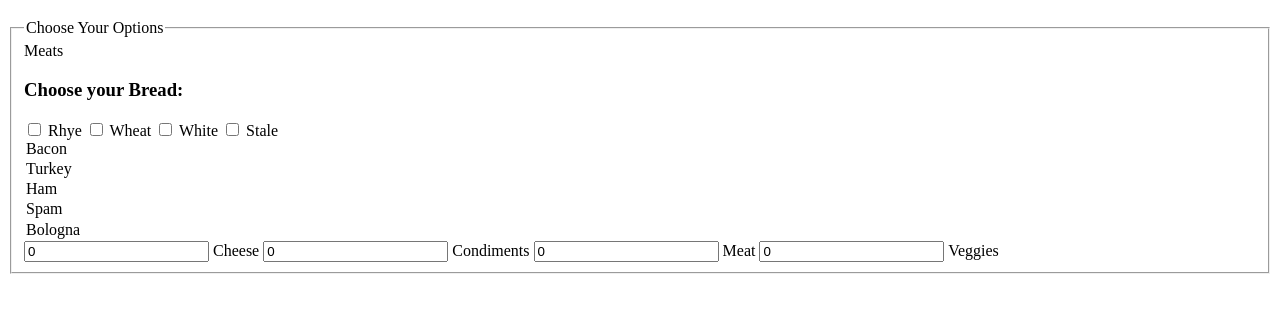
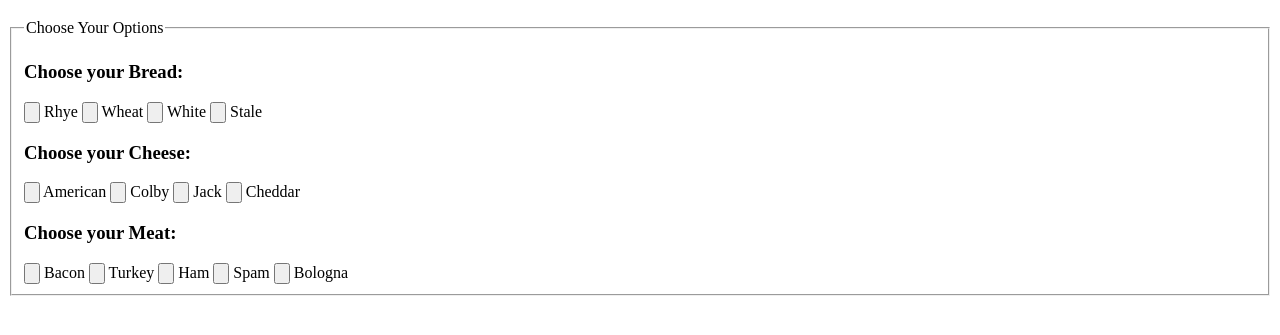
Before and after one commit to iamericanartist/mj-jquery-sandwich-maker, a plain HTML site: page index.html in a window 1280 px wide. Shown: the part 61-396 px from the top of the page. Drawn offline with Linux system fonts and the light colour scheme.

Commit message:
pushing up progress

```diff
--- a/index.html
+++ b/index.html
@@ -11,28 +11,27 @@
 
 	<fieldset>
 		<legend>Choose Your Options</legend>
-	Meats
-</div>
-	<div> <h3>Choose your Bread:</h3>
-		<input type='checkbox' size='10' id='chooseRhye'> Rhye </input>
-		<input type='checkbox' size='10' id='chooseWheat'> Wheat </input>
-		<input type='checkbox' size='10' id='chooseWhite'> White </input>
-		<input type='checkbox' size='10' id='chooseStale'> Stale </input>
-		<!-- <input type='number' size='10' id='bread-quantity' name='mynumber' value='0'> Bread </input>
-		 -->
-	</div>
+		<div> <h3>Choose your Bread:</h3>
+			<label><input type="button" id="chooseRhye"> Rhye </input></label>
+			<label><input type="button" id="chooseWheat"> Wheat </input></label>
+			<label><input type="button" id="chooseWhite"> White </input></label>
+			<label><input type="button" id="chooseStale"> Stale </input></label>
+		</div>
 
-	  <option>Bacon</option>
-	  <option>Turkey</option>
-	  <option>Ham</option>
-	  <option>Spam</option>
-	  <option>Bologna</option>
+		<div> <h3>Choose your Cheese:</h3>
+			<input type="button" id="chooseAmerican"> American </input>
+			<input type="button" id="chooseColby"> Colby </input>
+			<input type="button" id="chooseJack"> Jack </input>
+			<input type="button" id="chooseCheddar"> Cheddar </input>
+		</div>
 
-		<input type='number' size='10' id='cheese-chooser' name='mynumber' value='0'> Cheese </input>
-		<input type='number' size='10' id='condiment-chooser' name='mynumber' value='0'> Condiments</input>
-		<input type='number' size='10' id='meat-chooser' name='mynumber' value='0'> Meat </input>
-		<input type='number' size='10' id='veggies-chooser' name='mynumber' value='0'> Veggies </input>
-
+		<div> <h3>Choose your Meat:</h3>
+			<input type="button" id="chooseBacon"> Bacon </input>
+			<input type="button" id="chooseTurkey"> Turkey </input>
+			<input type="button" id="chooseHam"> Ham </input>
+			<input type="button" id="chooseSpam"> Spam </input>
+			<input type="button" id="chooseBologna"> Bologna </input>
+		</div>
 
 	</fieldset>
 
--- a/javascripts/SandwichMaker.js
+++ b/javascripts/SandwichMaker.js
@@ -2,25 +2,17 @@ console.log("<<< SandwichMaker.js loaded >>>");
 
 //Kick off our IIFE object here... START:
 var SandwichMaker = (function() {
-  // Private variable to store the price
-  var totalPrice = 0;
+var totalPrice = 0;   // Private variable to store the sandwich PRICE
+
   // Return the public interface that other code can interact with
   return {
     addTopping: function(toppingPrice) {
       totalPrice += toppingPrice;
-    },
-    getTotalPrice: function(){
-    	return totalPrice;
+			console.log(" asdfasdf asdf runningMeat = ",totalPrice );
+      return totalPrice;
     }
   };
 })();
-
-
-
-
-
-
-
 
 
 
--- a/javascripts/meat.js
+++ b/javascripts/meat.js
@@ -3,20 +3,33 @@ console.log("<<< meat.js loaded >>>");
 // This SandwichMaker IIFE augments the original one
 var SandwichMaker = (function(maker) {
   // Private variable to store the different meat prices
-  var meatPrices = 0;
+	var meatPrices= {"turkey": 2.00, "spam": 2.75, "Bologna": 1.50};
+
 
   // Augment the original object with another method
-  maker.addMeat = function(price) {
-    meatPrices += price;
-  };
+  // maker.addMeat = function(price) {
+  //   meatPrices += price;
+  // };
+
   maker.getMeatPrices = function() {
   	return meatPrices;
-  }
+  };
+  maker.addMeatPrices = function(meat) {
+  	var runningMeat =  meatPrices[meat];
 
+  	SandwichMaker.addTopping(runningMeat);
+
+  	// console.log("runningMeat = ",runningMeat );
+  	// console.log("HELLO", meatPrices[meat]);
+  	return meatPrices[meat];
+
+  };
   // Return the new, augmented object with the new method on it
   return maker;
 })(SandwichMaker);
 
-SandwichMaker.addMeat(20);
-SandwichMaker.addTopping(SandwichMaker.getMeatPrices());
-console.log("totalPrice", SandwichMaker.getTotalPrice());
+
+
+// SandwichMaker.addMeat(20);
+// SandwichMaker.addTopping(SandwichMaker.getMeatPrices());
+// console.log("totalPrice", SandwichMaker.getTotalPrice());
```
Also changed, not shown: README.md.
